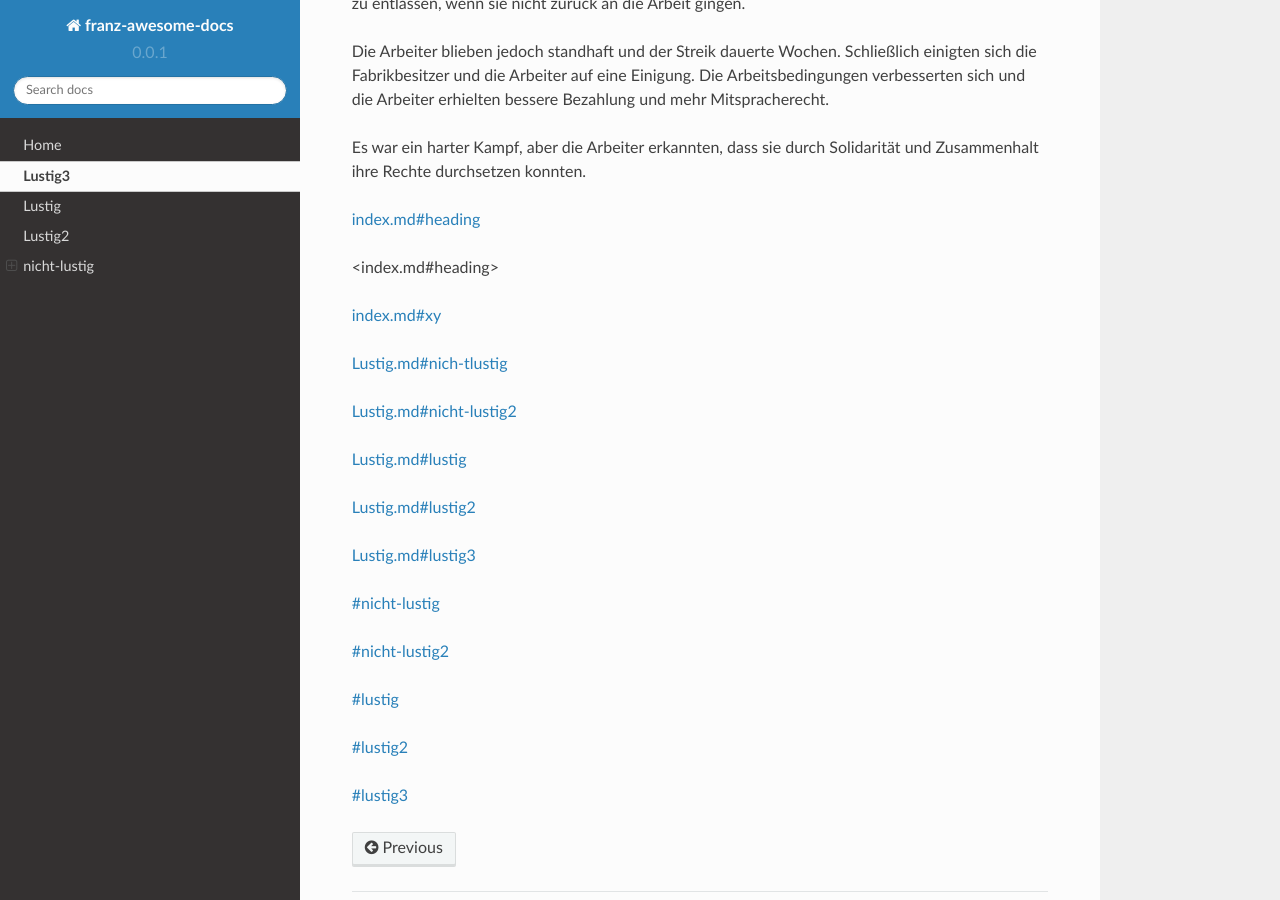
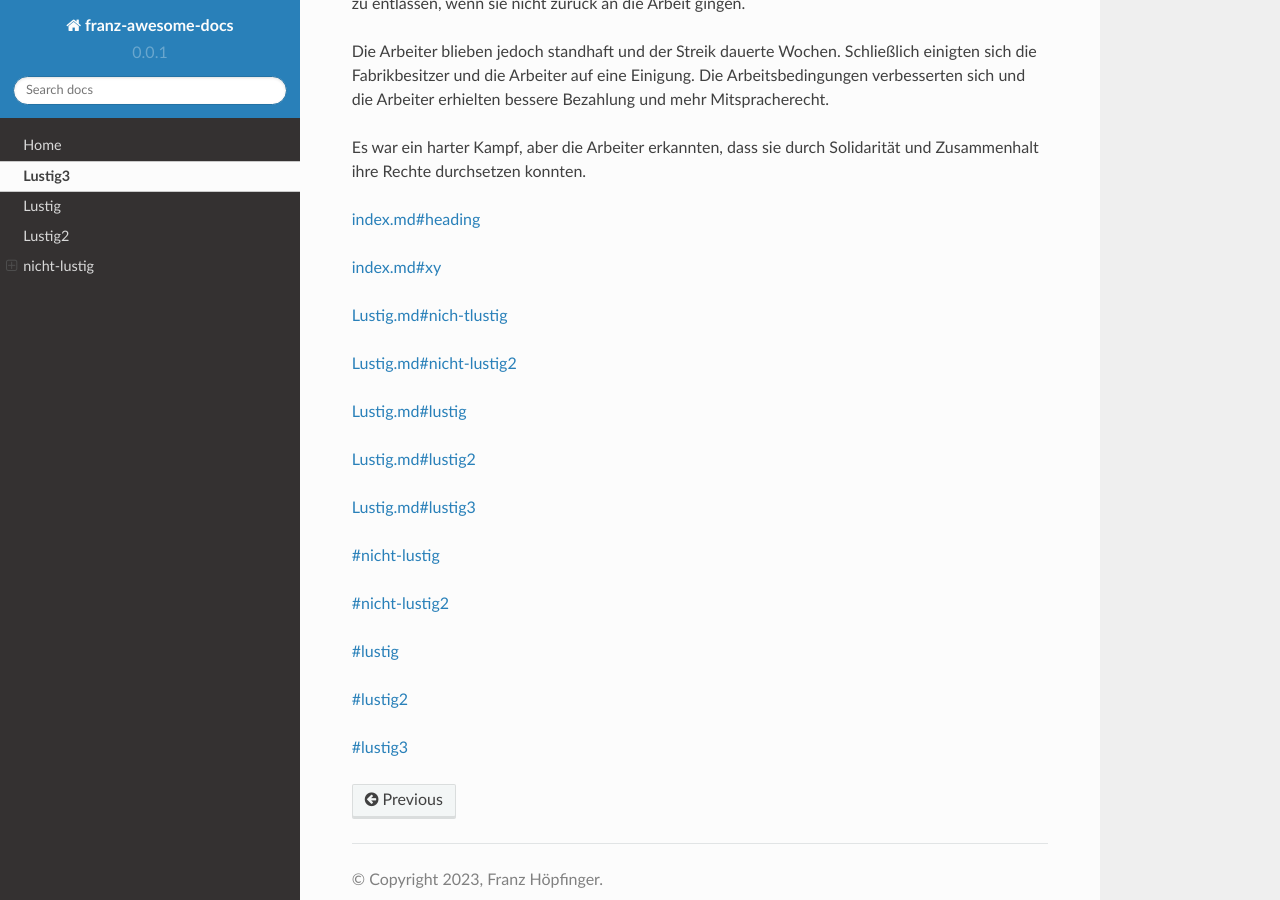
Before and after one commit to franz-ms-muc/awesome-docs, a Sphinx documentation site: the page built from docs/Lustig.md, in a window 1280 px wide and 900 px high, scrolled down 815 px. Built offline with Sphinx 7.4.7 and the Read the Docs theme 2.0.0, drawn with Linux system fonts in a browser that asks for light colours.

Commit message:
Update Lustig.md

```diff
--- a/docs/Lustig.md
+++ b/docs/Lustig.md
@@ -30,8 +30,6 @@ Es war ein harter Kampf, aber die Arbeiter erkannten, dass sie durch Solidaritä
 [index.md#heading](index.md#heading)
 
 
-<index.md#heading>
-
 [index.md#xy](index.md#xy)
 
 
```
